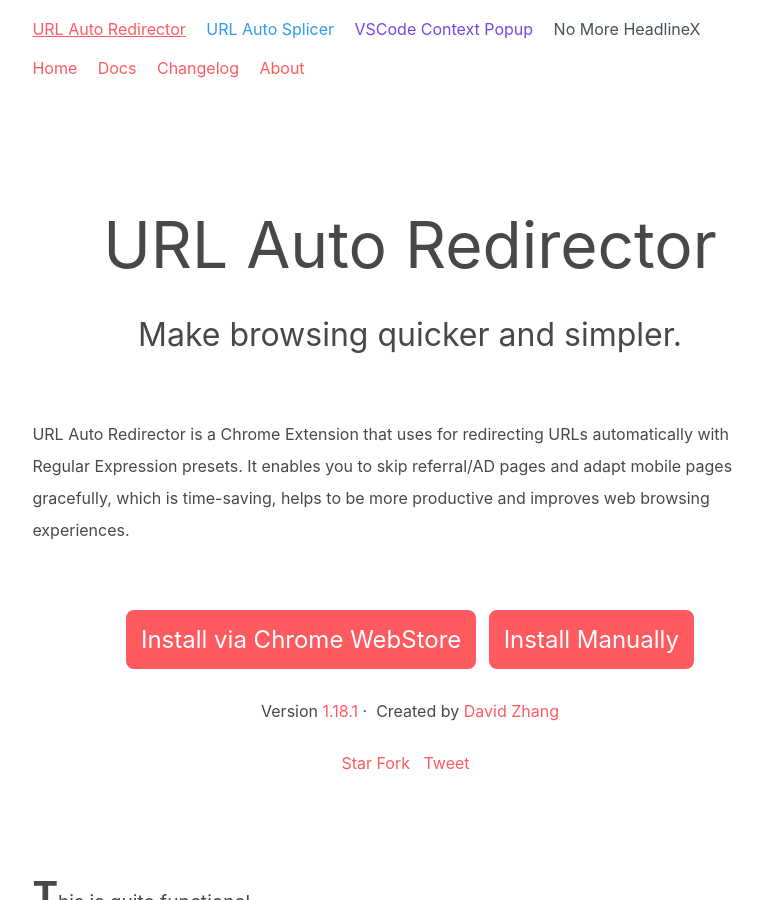
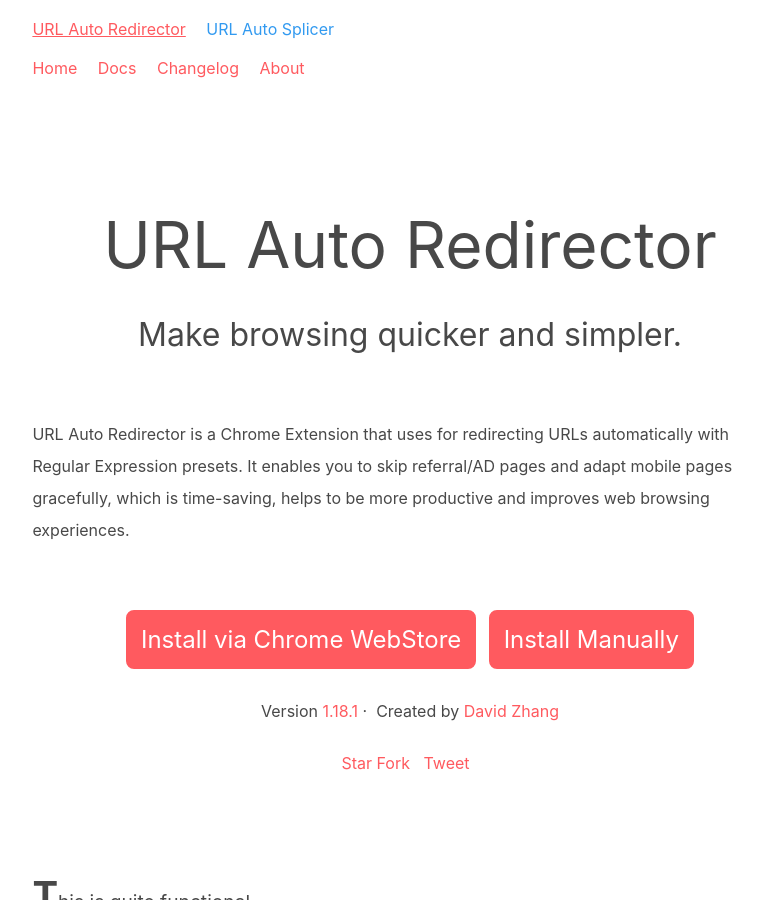
Before and after one commit to URLAutoRedirector/urlautoredirector.github.io, a Jekyll site: the page built from _docs/index.html, in a window 1280 px wide and 900 px high. Shown: the whole window, without its empty margins (230-993 px from the left). Built offline with Jekyll 4.4.1, drawn with Linux system fonts in a browser that asks for light colours; comment, search, counter and statistics services are not loaded.

Commit message:
docs: remove vscode-popup and no-more-headline-x

```diff
--- a/_includes/header.html
+++ b/_includes/header.html
@@ -3,10 +3,8 @@
           <div class="menu">
             <span class="menu-item{% if page.url == "/index.html" %}{{" menu-active"}}{% endif %}"><a href="/">URL Auto Redirector</a></span>
             <span class="menu-item menu-uas{% if page.url == "/URLAutoSplicer/" %}{{" menu-active"}}{% endif %}"><a href="/URLAutoSplicer/">URL Auto Splicer</a></span>
-            <span class="menu-item menu-vscp{% if page.url == "/vscode-context-popup/" %}{{" menu-active"}}{% endif %}"><a href="/vscode-context-popup/">VSCode Context Popup</a></span>
-            <span class="menu-item menu-nmhx{% if page.url == "/no-more-headline-x/" %}{{" menu-active"}}{% endif %}"><a href="/no-more-headline-x/">No More HeadlineX</a></span>
           </div>
-          {% if page.url != "/URLAutoSplicer/" and page.url != "/vscode-context-popup/" and page.url != "/no-more-headline-x/" %}
+          {% if page.url != "/URLAutoSplicer/" %}
           <div class="menu">
             <span class="menu-item"><a href="/">Home</a></span>
             <span class="menu-item"><a href="/docs.html">Docs</a></span>
```
